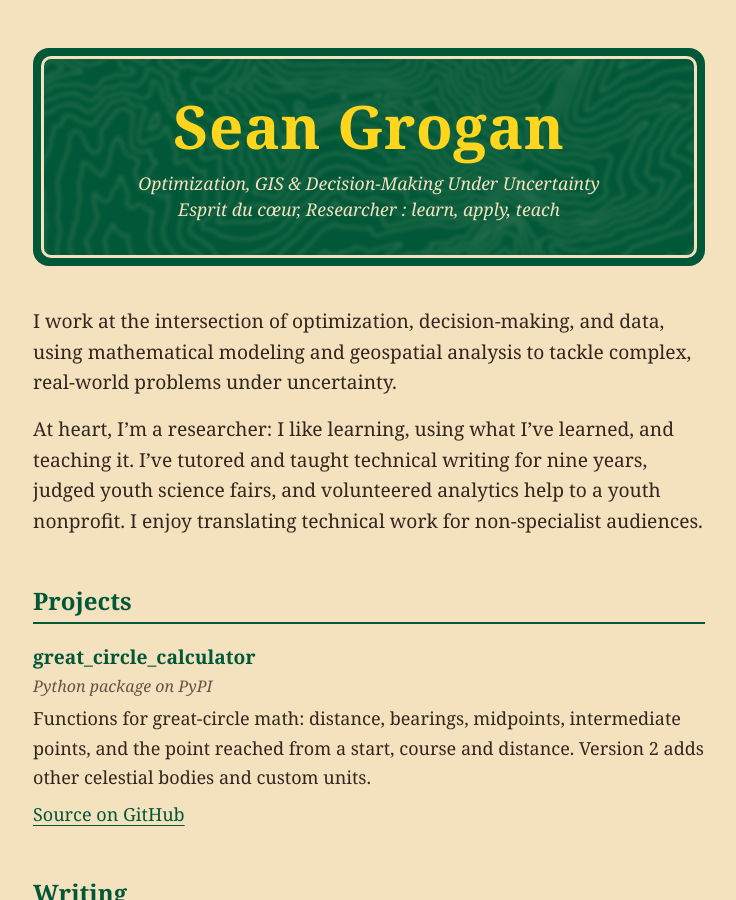
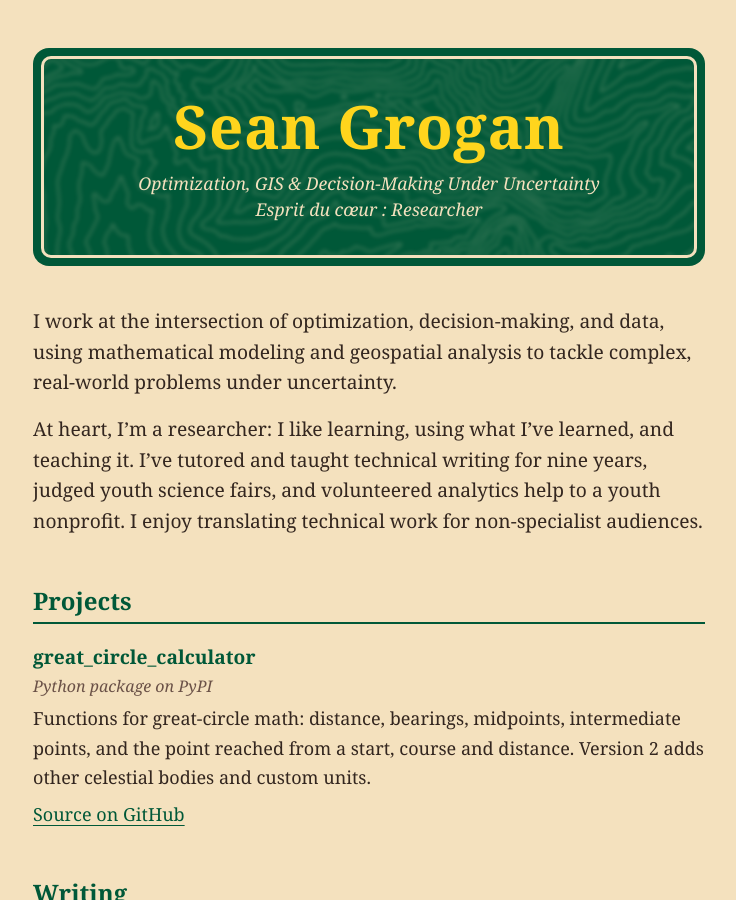
Before and after one commit to seangrogan/seangrogan.github.io, a Jekyll site: the page built from index.md, in a window 1280 px wide and 900 px high. Shown: the whole window, without its empty margins (271-1007 px from the left). Built offline with Jekyll 4.4.1, drawn with Linux system fonts in a browser that asks for light colours.

Commit message:
Update tagline in _config.yml

```diff
--- a/_config.yml
+++ b/_config.yml
@@ -1,6 +1,6 @@
 # Site settings. Change these two lines to change the name and the line under it.
 title: Sean Grogan
-tagline: "Optimization, GIS & Decision-Making Under Uncertainty Esprit du cœur, Researcher : learn, apply, teach"
+tagline: "Optimization, GIS & Decision-Making Under Uncertainty Esprit du cœur : Researcher"
 
 # Everything else on the page comes from:
 #   index.md            the short introduction
```
